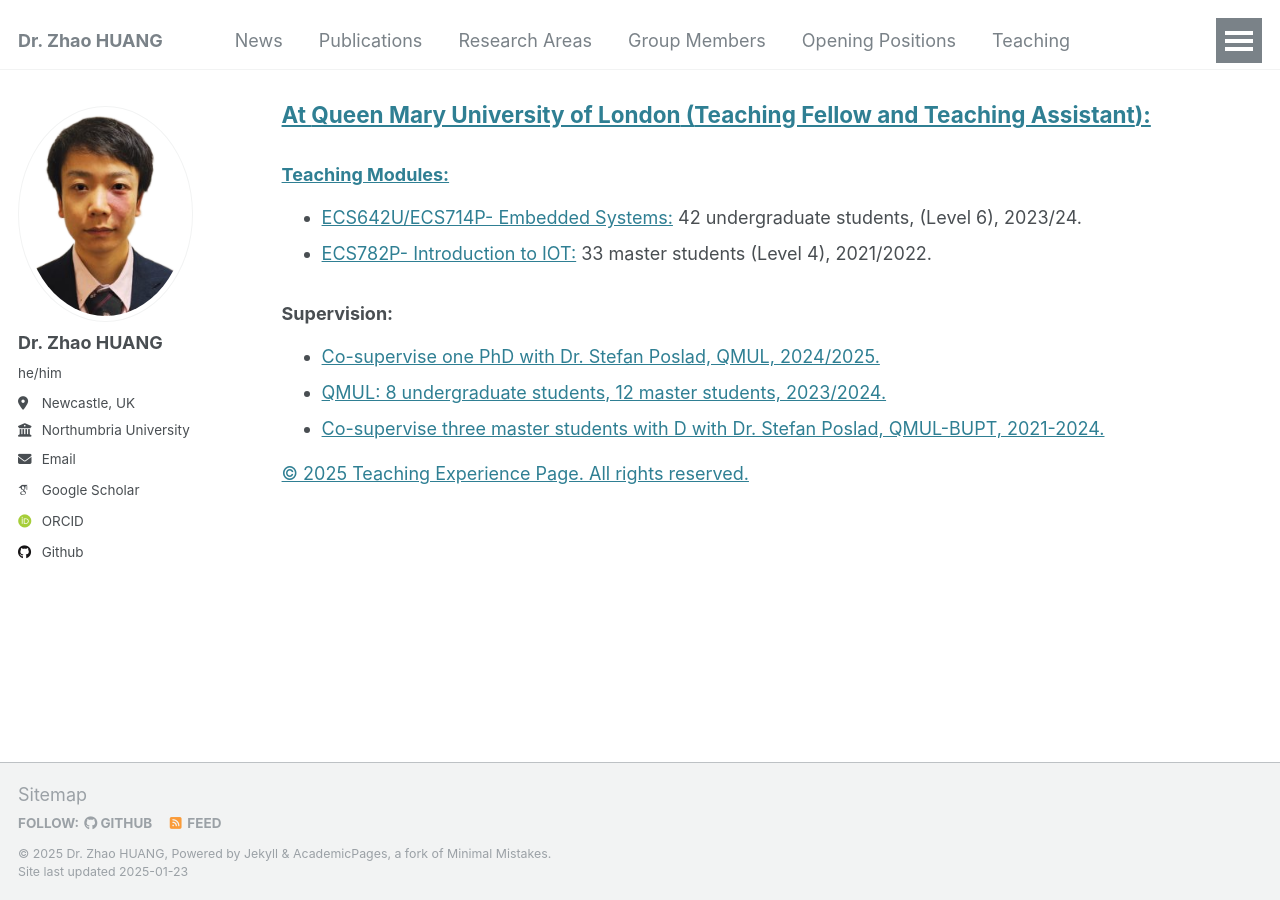
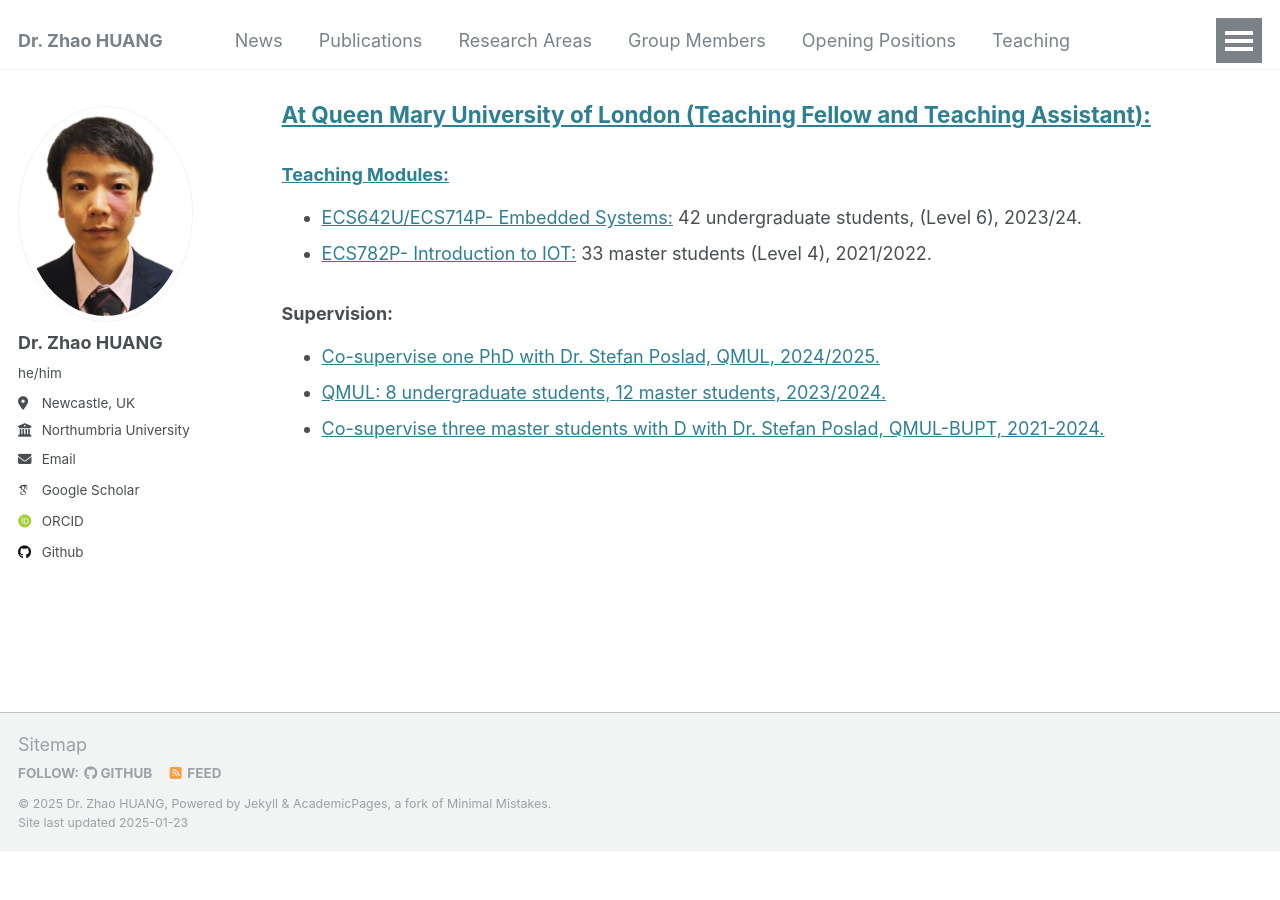
Before and after one commit to ZZ2020zz/ZZ2020zz.github.io, a Jekyll site: the page built from _pages/teaching.html, in a window 1280 px wide and 900 px high, scrolled down 600 px. Built offline with Jekyll 4.4.1, drawn with Linux system fonts in a browser that asks for light colours; some web fonts are replaced; after the commit the page ends 1450 px from its top, so only the background shows below that.

Commit message:
Update teaching.html

```diff
--- a/_pages/teaching.html
+++ b/_pages/teaching.html
@@ -50,9 +50,5 @@ author_profile: true
             </ul>
         </section>
     </main>
-
-    <footer>
-        <p>&copy; 2025 Teaching Experience Page. All rights reserved.</p>
-    </footer>
 </body>
 </html>
```
